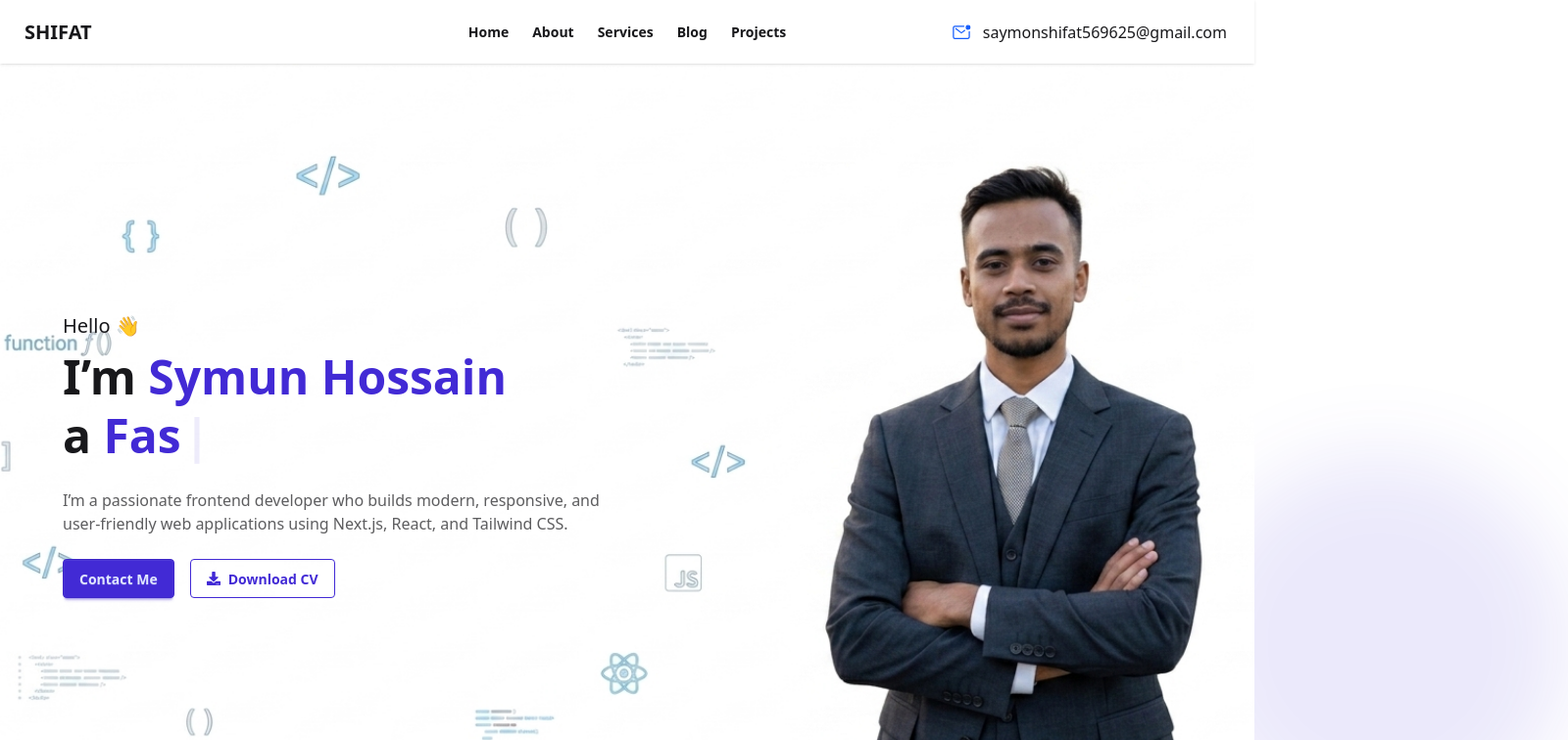
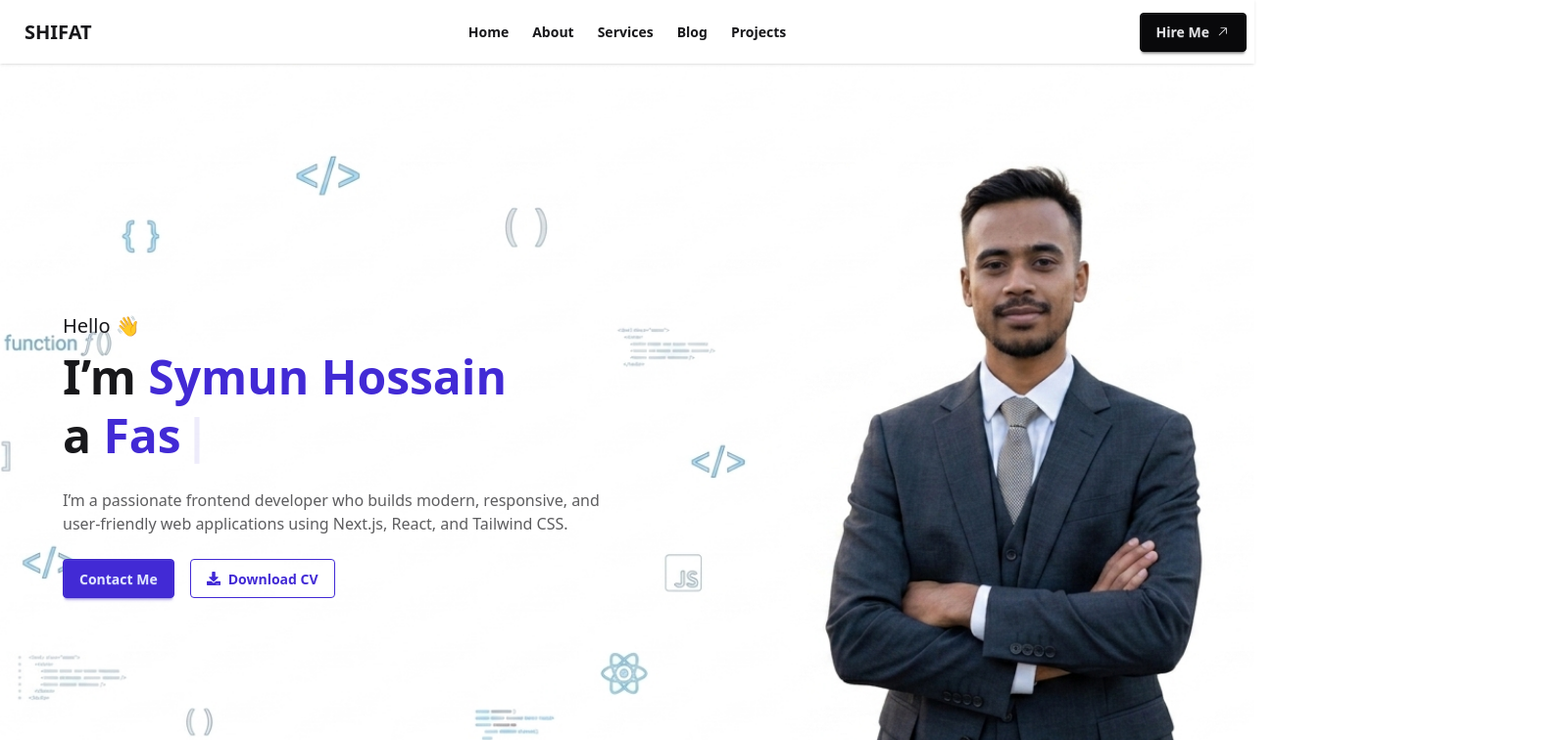
Before and after one commit to Symun-Hossain-Shifat/My-Portofolio-With-NextJS, a Next.js app: page / in a window 1280 px wide. Shown: the top 756 px of the page at 98% size, 1600 px wide, since content can reach past the window. Built offline with nearby package versions, Linux system fonts and the light colour scheme.

Commit message:
project recap

```diff
--- a/src/app/components/about.jsx
+++ b/src/app/components/about.jsx
@@ -20,7 +20,7 @@ export default function Aboutpage() {
             <Image
   src={image}
   alt="Profile"
-  className="w-72 md:w-150 mb-10 rounded-2xl object-cover"
+  className="w-full md:w-150 mb-10 rounded-2xl object-cover"
 />
           </div>
         </div>
--- a/src/app/components/contact.jsx
+++ b/src/app/components/contact.jsx
@@ -46,19 +46,19 @@ export default function ContactComponent() {
             <div className="bg-white/5 backdrop-blur-xl border border-white/10 p-6 rounded-2xl hover:border-violet-500 transition">
               <FaEnvelope className="text-violet-400 text-2xl mb-3" />
               <h3 className="text-xl font-semibold">Email</h3>
-              <p className="text-gray-400">yourmail@gmail.com</p>
+              <p className="text-gray-400">saymonshifat569625@gmail.com</p>
             </div>
 
             <div className="bg-white/5 backdrop-blur-xl border border-white/10 p-6 rounded-2xl hover:border-violet-500 transition">
               <FaPhoneAlt className="text-violet-400 text-2xl mb-3" />
               <h3 className="text-xl font-semibold">Phone</h3>
-              <p className="text-gray-400">+880 1XXXXXXXXX</p>
+              <p className="text-gray-400">+880 1619050716</p>
             </div>
 
             <div className="bg-white/5 backdrop-blur-xl border border-white/10 p-6 rounded-2xl hover:border-violet-500 transition">
               <FaMapMarkerAlt className="text-violet-400 text-2xl mb-3" />
               <h3 className="text-xl font-semibold">Location</h3>
-              <p className="text-gray-400">Feni, Chattogram, Bangladesh</p>
+              <p className="text-gray-400">Rampura , Dhaka , Bangladesh</p>
             </div>
 
           </motion.div>
--- a/src/app/components/hero.jsx
+++ b/src/app/components/hero.jsx
@@ -1,5 +1,7 @@
 import React from 'react'
-import { IoMailUnreadOutline } from 'react-icons/io5'
+import { FaArrowRight } from 'react-icons/fa'
+import { GoArrowUpRight } from 'react-icons/go'
+
 
 function Heropage () {
   return (
@@ -34,11 +36,7 @@ function Heropage () {
     </ul>
   </div>
   <div className="navbar-end">
-    <div className='flex items-center gap-3 mx-5'>
-        <span className='text-blue-600'><IoMailUnreadOutline size={20} />
-</span>
-        <p>saymonshifat569625@gmail.com</p>
-    </div>
+    <button className='btn btn-neutral items-center'>Hire Me <span><GoArrowUpRight size={15} /></span></button>
   </div>
 </div>
 
--- a/src/app/components/navbar.jsx
+++ b/src/app/components/navbar.jsx
@@ -70,11 +70,14 @@ export default function Navbarpage  () {
 
         {/* Right Image Section */}
         <div className="relative">
-          <div className="w-72 h-72 md:w-96 md:h-96 rounded-full bg-primary/10 absolute -z-10 blur-2xl"></div>
+          <div className=" rounded-full bg-primary/10 absolute -z-10 blur-2xl"></div>
 
 
         </div>
       </div>
+
+
+
     </section>
     </>
 
--- /dev/null
+++ b/src/not-found.jsx
@@ -0,0 +1,9 @@
+import React from 'react'
+
+function Notfoundpage () {
+  return (
+    <div>Notfoundpage </div>
+  )
+}
+
+export default Notfoundpage
```
